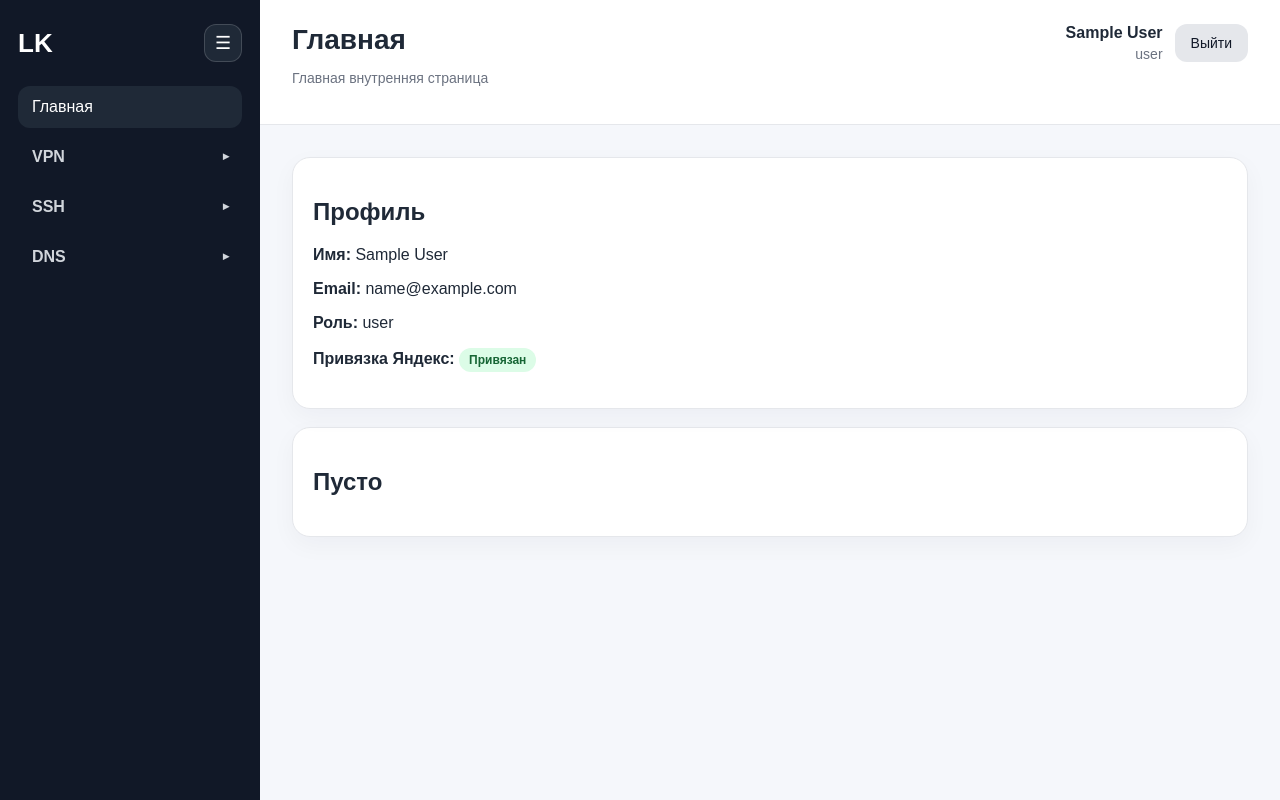
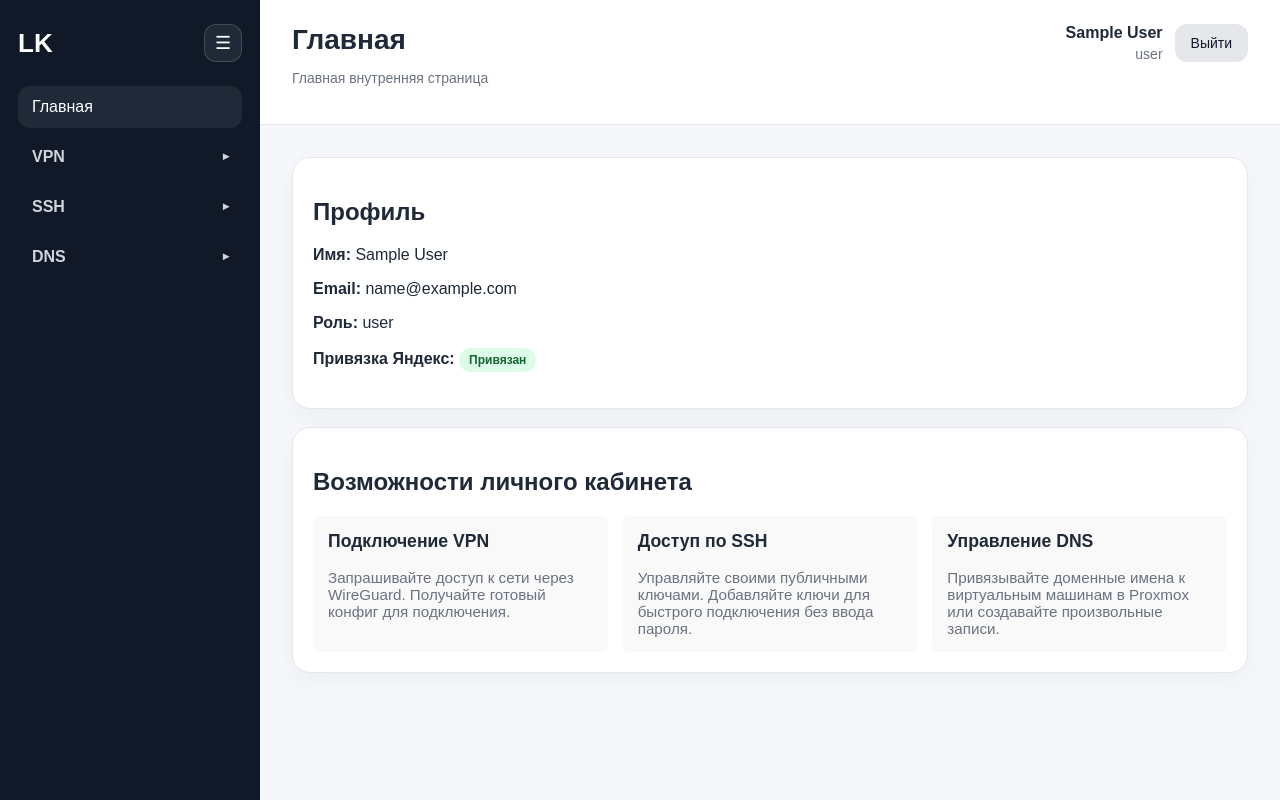
Before and after one commit to adm1tos/LK, a PHP site: page /mainmenu/dashboard.php in a window 1280 px wide. Run offline with PHP 8.4, Linux system fonts and the light colour scheme; the visitor is signed in with stand-in values (Sample User, id 1); tables that the repository leaves empty hold one stand-in row (values such as "Sample post").

Commit message:
feat: Enhance VPN, SSH, and DNS module settings and visibility in admin panel

```diff
--- a/includes/sidebar.php
+++ b/includes/sidebar.php
@@ -20,6 +20,11 @@ if (!is_guest()):
 
         return false;
     };
+
+    $settings = new SettingsService();
+    $isVpnEnabled = $settings->getBool('module_vpn_enabled', true);
+    $isSshEnabled = $settings->getBool('module_ssh_enabled', true);
+    $isDnsEnabled = $settings->getBool('module_dns_enabled', true);
 ?>
     <aside class="sidebar" id="sidebar">
         <div class="sidebar-header">
@@ -44,6 +49,7 @@ if (!is_guest()):
                 Главная
             </a>
 
+            <?php if ($isVpnEnabled): ?>
             <details
                 class="sidebar-group"
                 <?= $isGroupOpen(['lk_vpn/index.php']) ? 'open' : '' ?>
@@ -59,7 +65,9 @@ if (!is_guest()):
                     </a>
                 </div>
             </details>
+            <?php endif; ?>
 
+            <?php if ($isSshEnabled): ?>
             <details
                 class="sidebar-group"
                 <?= $isGroupOpen(['lk_ssh/index.php', 'lk_ssh/machines.php']) ? 'open' : '' ?>
@@ -82,7 +90,9 @@ if (!is_guest()):
                     </a>
                 </div>
             </details>
+            <?php endif; ?>
 
+            <?php if ($isDnsEnabled): ?>
             <details
                 class="sidebar-group"
                 <?= $isGroupOpen(['lk_dns/index.php', 'lk_dns/records.php']) ? 'open' : '' ?>
@@ -105,6 +115,7 @@ if (!is_guest()):
                     </a>
                 </div>
             </details>
+            <?php endif; ?>
 
             <?php if (is_admin()): ?>
                 <hr class="sidebar-divider">
@@ -120,20 +131,23 @@ if (!is_guest()):
                     <summary class="sidebar-group-title">Администрирование</summary>
 
                     <div class="sidebar-subnav">
+                        <?php if ($isVpnEnabled): ?>
                         <a
                             href="<?= e(url('admin/vpn_requests.php')) ?>"
                             class="<?= e($isActive('admin/vpn_requests.php')) ?>"
                         >
                             Заявки VPN
                         </a>
+                        <?php endif; ?>
 
                         <a
                             href="<?= e(url('admin/vpn_settings.php')) ?>"
                             class="<?= e($isActive('admin/vpn_settings.php')) ?>"
                         >
-                            Настройки VPN
+                            Настройки
                         </a>
 
+                        <?php if ($isVpnEnabled): ?>
                         <a
                             href="<?= e(url('admin/vpn_peers.php')) ?>"
                             class="<?= e($isActive('admin/vpn_peers.php')) ?>"
@@ -146,6 +160,7 @@ if (!is_guest()):
                         >
                             DNS-записи
                         </a>
+                        <?php endif; ?>
 
                         <a
                             href="<?= e(url('admin/logs.php')) ?>"
--- a/mainmenu/dashboard.php
+++ b/mainmenu/dashboard.php
@@ -8,6 +8,11 @@ require_auth();
 $user = current_user();
 $pageTitle = 'Главная';
 $pageSubtitle = 'Главная внутренняя страница';
+
+$settings = new SettingsService();
+$isVpnEnabled = $settings->getBool('module_vpn_enabled', true);
+$isSshEnabled = $settings->getBool('module_ssh_enabled', true);
+$isDnsEnabled = $settings->getBool('module_dns_enabled', true);
 // получаем данные о заявке на VPN?????????
 $stmt = db()->prepare('SELECT status, created_at, reviewed_at FROM vpn_requests WHERE user_id = :user_id LIMIT 1');
 $stmt->execute(['user_id' => $user['id']]);
@@ -44,7 +49,30 @@ require INCLUDES_PATH . '/header.php';
         <a class="btn" href="<?= e(url('vpn/index.php')) ?>">Открыть VPN</a>
     </section>!-->
 </div>
+
 <section class="card">
-    <h2>Пусто</h2>
+    <h2>Возможности личного кабинета</h2>
+    <div style="display: grid; grid-template-columns: repeat(auto-fit, minmax(250px, 1fr)); gap: 15px; margin-top: 15px;">
+        <?php if ($isVpnEnabled): ?>
+        <div style="padding: 15px; background: rgba(128, 128, 128, 0.05); border-radius: 6px;">
+            <h3 style="margin-top: 0; font-size: 1.1em;">Подключение VPN</h3>
+            <p class="muted" style="margin-bottom: 0; font-size: 0.95em;">Запрашивайте доступ к сети через WireGuard. Получайте готовый конфиг для подключения.</p>
+        </div>
+        <?php endif; ?>
+        <?php if ($isSshEnabled): ?>
+        <div style="padding: 15px; background: rgba(128, 128, 128, 0.05); border-radius: 6px;">
+            <h3 style="margin-top: 0; font-size: 1.1em;">Доступ по SSH</h3>
+            <p class="muted" style="margin-bottom: 0; font-size: 0.95em;">Управляйте своими публичными ключами. Добавляйте ключи для быстрого подключения без ввода пароля.</p>
+        </div>
+        <?php endif; ?>
+        <?php if ($isDnsEnabled): ?>
+        <div style="padding: 15px; background: rgba(128, 128, 128, 0.05); border-radius: 6px;">
+            <h3 style="margin-top: 0; font-size: 1.1em;">Управление DNS</h3>
+            <p class="muted" style="margin-bottom: 0; font-size: 0.95em;">Привязывайте доменные имена к виртуальным машинам в Proxmox или создавайте произвольные записи.</p>
+        </div>
+        <?php endif; ?>
+
+
+    </div>
 </section>
 <?php require INCLUDES_PATH . '/footer.php'; ?>
```
Also changed, not shown: admin/vpn_settings.php (+43 -22 lines).
